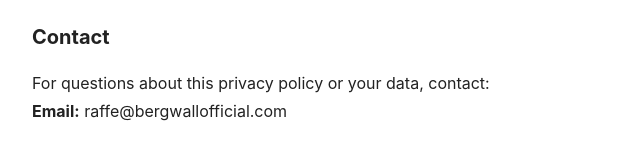
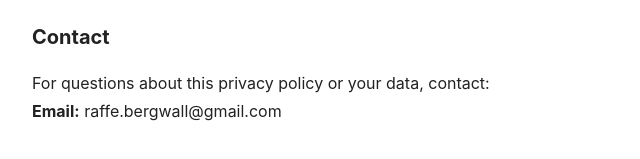
Before and after one commit to raffebergwall-pixel/stashbar-policy, a plain HTML site: page index.html in a window 1280 px wide. Shown: the part 2357-2516 px from the top of the page, 258-898 px from the left. Drawn offline with Linux system fonts and the light colour scheme.

Commit message:
Update contact email

```diff
--- a/index.html
+++ b/index.html
@@ -89,6 +89,6 @@
 
   <h2>Contact</h2>
   <p>For questions about this privacy policy or your data, contact:<br>
-  <strong>Email:</strong> raffe@bergwallofficial.com</p>
+  <strong>Email:</strong> raffe.bergwall@gmail.com</p>
 </body>
 </html>
```
